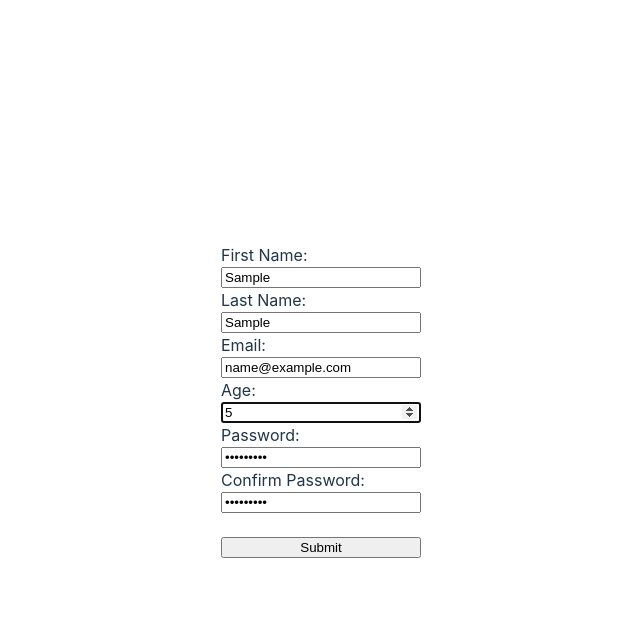
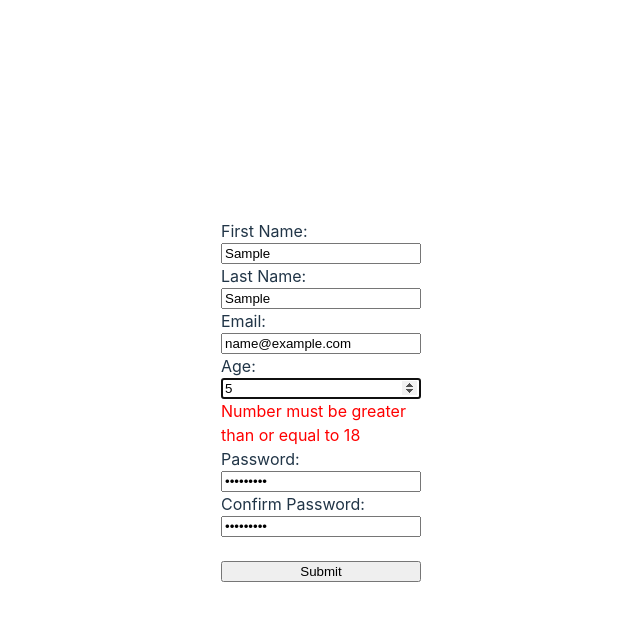
Before and after one commit to joelrdz/pedrotech-react-hook-form-zod-ts, a React (Vite) app: page / in a window 1280 px wide. Both pictures are taken after typing "Sample", "Sample", "name@example.com", "5", "Sample123", "Sample123" into the empty fields and a click on the input 640 px from the left and 547 px from the top of the page. Shown: the top 620 px of the page, without its empty margins (319-959 px from the left). Built offline with nearby package versions, Linux system fonts and the light colour scheme.

Commit message:
showing error messages with useForm formState

```diff
--- a/src/App.css
+++ b/src/App.css
@@ -10,3 +10,7 @@ form {
   flex-direction: column;
   width: 200px;
 }
+
+span {
+  color: red;
+}
--- a/src/App.tsx
+++ b/src/App.tsx
@@ -27,7 +27,11 @@ function App() {
       path: ['confirmPassword'],
     });
 
-  const { register, handleSubmit } = useForm<FormData>({
+  const {
+    register,
+    handleSubmit,
+    formState: { errors },
+  } = useForm<FormData>({
     resolver: zodResolver(schema),
   });
 
@@ -40,16 +44,24 @@ function App() {
       <form onSubmit={handleSubmit(submitData)}>
         <label>First Name: </label>
         <input type="text" {...register('firstName')} />
+        {errors.firstName && <span>{errors.firstName.message}</span>}
         <label>Last Name: </label>
         <input type="text" {...register('lastName')} />
+        {errors.lastName && <span>{errors.lastName.message}</span>}
         <label>Email: </label>
         <input type="email" {...register('email')} />
+        {errors.email && <span>{errors.email.message}</span>}
         <label>Age: </label>
         <input type="number" {...register('age', { valueAsNumber: true })} />
+        {errors.age && <span>{errors.age.message}</span>}
         <label>Password: </label>
         <input type="password" {...register('password')} />
+        {errors.password && <span>{errors.password.message}</span>}
         <label>Confirm Password: </label>
         <input type="password" {...register('confirmPassword')} />
+        {errors.confirmPassword && (
+          <span>{errors.confirmPassword.message}</span>
+        )}
 
         <br />
         <input type="submit" />
```
